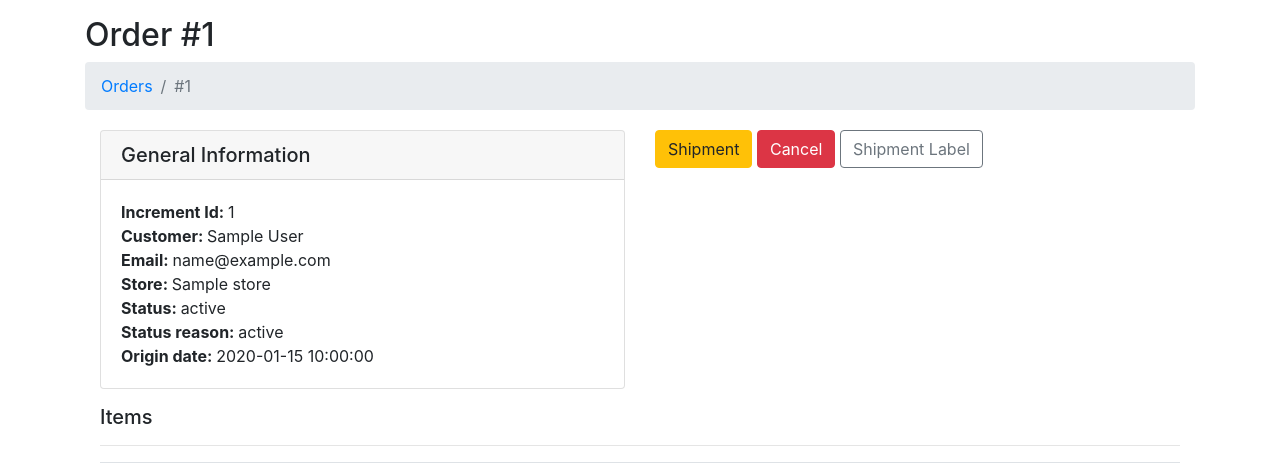
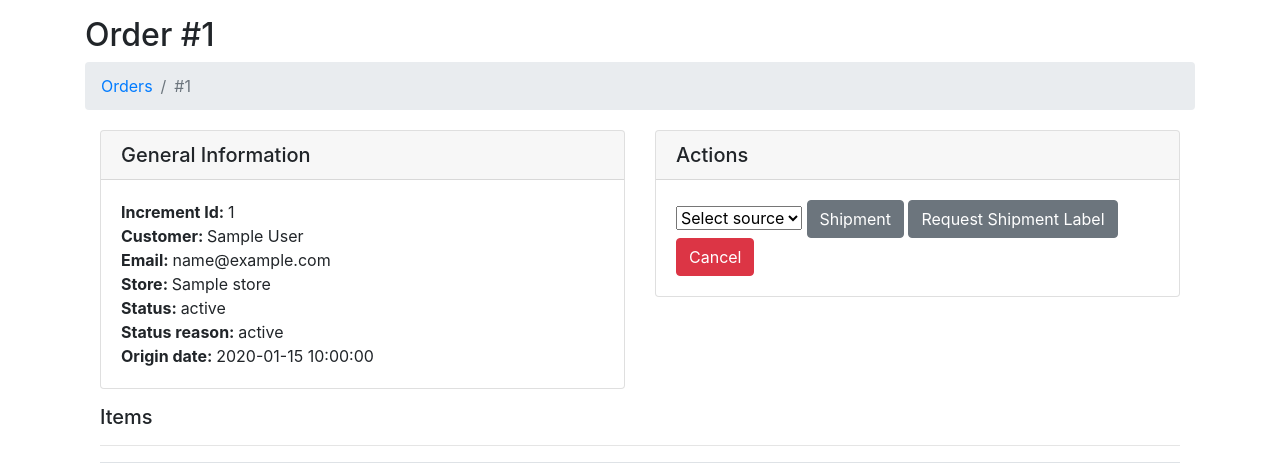
Before and after one commit to Magenerds/mom-mock, a PHP site: template app/templates/order/detail.twig in a window 1280 px wide. Shown: the part 56-519 px from the top of the page. Run offline with PHP 8.4, Linux system fonts and the light colour scheme; the template is opened without the code that fills it: most values are stand-ins (such as "Sample title", 1, 10 or a date in 2020); some libraries are stand-ins or nearby versions; some web fonts are replaced.

Commit message:
Added source information in service bus messages and added minor bug fixes

```diff
--- a/app/MomMock/Controller/Backend/ShipmentController.php
+++ b/app/MomMock/Controller/Backend/ShipmentController.php
@@ -34,7 +34,7 @@ class ShipmentController extends AbstractBackendController
     {
         $params = $request->getQueryParams();
 
-        if (empty($params['order_id']) || empty($params['order_item_ids'])) {
+        if (empty($params['order_id']) || empty($params['order_item_ids']) || empty($params['source_id'])) {
             return $response->withStatus(404, 'No shipment data was given');
         }
 
--- a/app/MomMock/Controller/Backend/ShipmentLabelsController.php
+++ b/app/MomMock/Controller/Backend/ShipmentLabelsController.php
@@ -29,7 +29,7 @@ class ShipmentLabelsController extends AbstractBackendController
     {
         $params = $request->getQueryParams();
 
-        if (empty($params['order_id']) || empty($params['order_item_ids'])) {
+        if (empty($params['order_id']) || empty($params['order_item_ids']) || empty($params['source_id'])) {
             return $response->withStatus(404, 'No order id was specified given');
         }
 
--- a/app/templates/methods/magento.logistics.carrier_management.request_shipping_details.json
+++ b/app/templates/methods/magento.logistics.carrier_management.request_shipping_details.json
@@ -2,7 +2,7 @@
     "shipment": {
         "store_id": "{{order.store}}",
         "order_id": "{{order.increment_id}}",
-        "source_id": "4025018900179",
+        "source_id": "{{source_id}}",
         "method": "dhl",
         "items": [
             {
--- a/app/templates/methods/magento.logistics.fulfillment_management.customer_shipment_done.json
+++ b/app/templates/methods/magento.logistics.fulfillment_management.customer_shipment_done.json
@@ -72,7 +72,7 @@
       }
     ],
     "shipment_id": "",
-    "source_id": "XXX",
+    "source_id": "{{source_id}}",
     "store_id": "{{order.store}}"
   }
 }
--- a/app/templates/methods/magento.sales.order_management.updated.json
+++ b/app/templates/methods/magento.sales.order_management.updated.json
@@ -84,8 +84,8 @@
         },
         "shipping_address_reference": "",
         "sku": "{{order_item.sku}}",
-        "source_id": "",
-        "source_location": "",
+        "source_id": "{{order_item.source_id}}",
+        "source_location": "{{order_item.source_id}}",
         "status": "{{order_item.status}}",
         "status_date": "{{order.origin_date}}",
         "status_reason": "{{order_item.status}}"
--- a/app/templates/order/detail.twig
+++ b/app/templates/order/detail.twig
@@ -33,10 +33,21 @@
                     </div>
                 </div>
             </div>
-            <div class="col-md-6" data-id="{{ order.general.id }}">
-                <button type="button" class="btn btn-warning shipment-btn">Shipment</button>
-                <button type="button" class="btn btn-danger">Cancel</button>
-                <button type="button" class="btn btn-outline-secondary shipment-details-btn">Shipment Label</button>
+            <div class="col-md-6">
+                <div class="card">
+                    <h5 class="card-header">Actions</h5>
+                    <div class="card-body" data-id="{{ order.general.id }}">
+                        <select id="source-select">
+                            <option value="select-source">Select source</option>
+                            {% for source in sources %}
+                                <option value="{{ source.source_id }}">{{ source.source_id }}</option>
+                            {% endfor %}
+                        </select>
+                        <button type="button" class="btn btn-secondary shipment-btn">Shipment</button>
+                        <button type="button" class="btn btn-secondary shipment-details-btn">Request Shipment Label</button>
+                        <button type="button" class="btn btn-danger">Cancel</button>
+                    </div>
+                </div>
             </div>
         </div>
 
--- a/pub/web/js/buttonHandler.js
+++ b/pub/web/js/buttonHandler.js
@@ -98,8 +98,20 @@ var buttonHandler = {
         var orderId = e.currentTarget.parentNode.getAttribute('data-id'),
             orderItemIds = buttonHandler._getSelectedItemsIds();
 
+        if (0 === orderItemIds.length) {
+            alert('Please select the line item(s) to request the shipment for');
+            return;
+        }
+
+        var select = document.getElementById('source-select');
+        var sourceId = select.options[select.selectedIndex].value;
+        if (sourceId === 'select-source') {
+            alert('Please select a source');
+            return;
+        }
+
         buttonHandler._ajaxRequest(
-            '/shipment/create?order_id=' + orderId + '&order_item_ids=' + orderItemIds.join(','),
+            '/shipment/create?order_id=' + orderId + '&source_id=' + sourceId + '&order_item_ids=' + orderItemIds.join(','),
             '_shipmentResultHandler'
         );
 
@@ -121,8 +133,15 @@ var buttonHandler = {
             return;
         }
 
+        var select = document.getElementById('source-select');
+        var sourceId = select.options[select.selectedIndex].value;
+        if (sourceId === 'select-source') {
+            alert('Please select a source');
+            return;
+        }
+
         buttonHandler._ajaxRequest(
-            '/shipment/labels?order_id=' + orderId + '&order_item_ids=' + orderItemIds.join(','),
+            '/shipment/labels?order_id=' + orderId + '&source_id=' + sourceId + '&order_item_ids=' + orderItemIds.join(','),
             '_genericResultHandler'
         );
 
--- a/setup/db.sql
+++ b/setup/db.sql
@@ -33,6 +33,7 @@ CREATE TABLE `order_item` (
 	gross_amount VARCHAR(30),
 	taxes_amount VARCHAR(30),
 	taxes_rate VARCHAR(30),
+	source_id VARCHAR(255),
 	FOREIGN KEY (order_id) REFERENCES `order`(id)
     ON DELETE CASCADE
     ON UPDATE CASCADE
```
Also changed, not shown: app/MomMock/Controller/Backend/OrderController.php (+16 -0 lines), app/MomMock/Method/Logistics/CarrierManagement/RequestShippingDetails.php (+5 -2 lines), app/MomMock/Method/Logistics/FulfillmentManagement/CustomerShipmentDone.php (+27 -0 lines), README.md.
